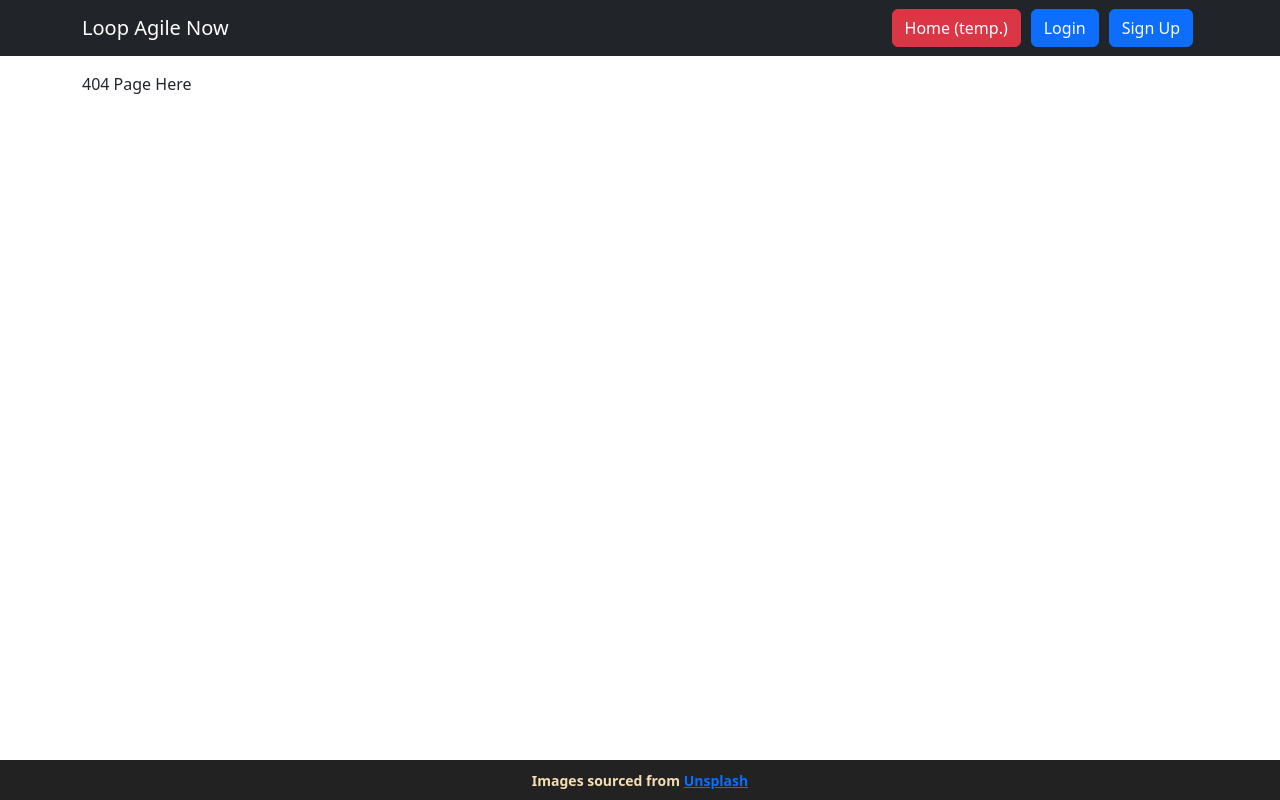
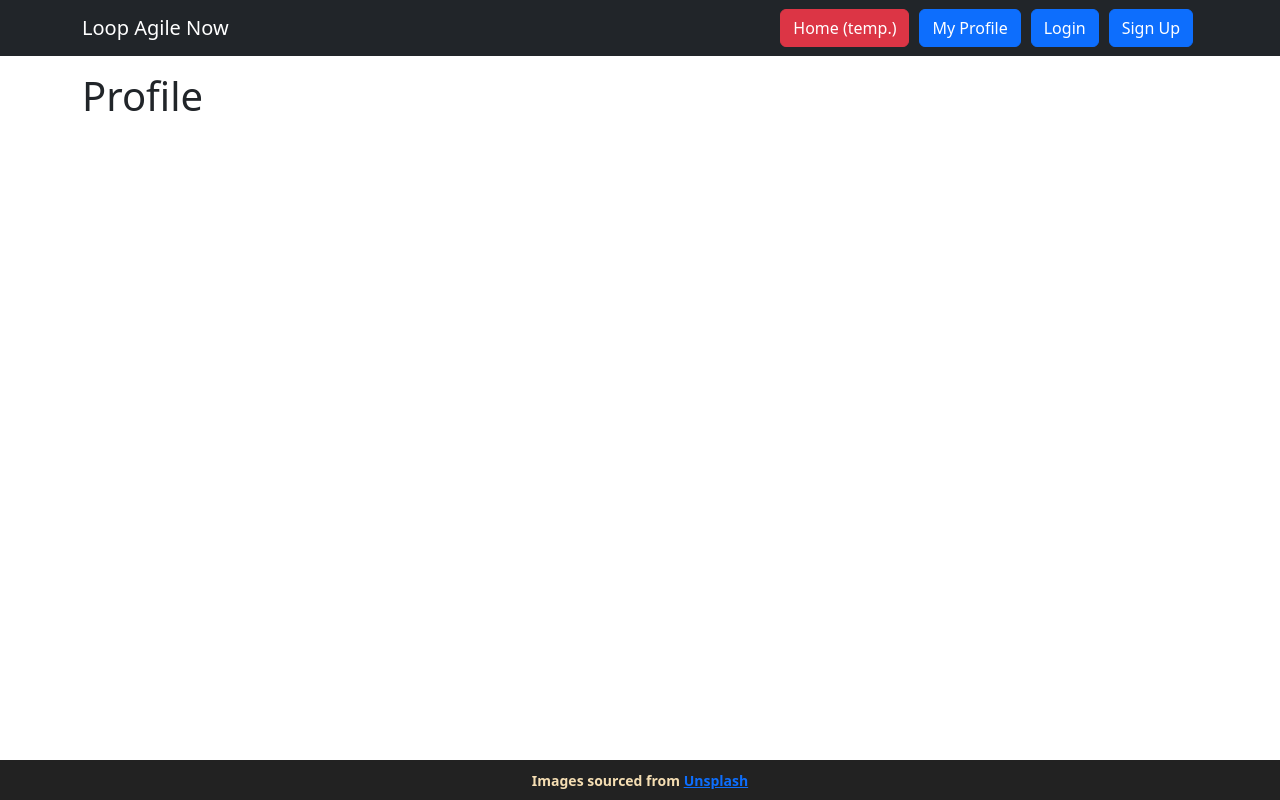
Before and after one commit to JoshThorntonDev/a1-3786643-3785167, a React (Create React App) app: page /profile in a window 1280 px wide. Before the commit this address had no page. Built offline with nearby package versions, Linux system fonts and the light colour scheme.

Commit message:
inital profile page created

```diff
--- a/src/App.js
+++ b/src/App.js
@@ -5,6 +5,7 @@ import Footer from "./components/Footer.js";
 import Landing from "./components/Landing.js";
 import Login from "./components/Login";
 import Register from "./components/Register";
+import Profile from "./components/Profile";
 import { BrowserRouter, Route, Routes } from "react-router-dom";
 import { useState } from "react";
 
@@ -29,6 +30,7 @@ function App() {
           <Route path="/" element={<Landing />} />
           <Route path="/login" element={<Login login={login} />} />
           <Route path="/register" element={<Register login={login} />} />
+          <Route path="/profile" element={<Profile />} />
           <Route path="*" element="404 Page Here" />
         </Routes>
       </div>
--- a/src/components/Header.js
+++ b/src/components/Header.js
@@ -24,6 +24,16 @@ function Header({ logout, currentUser }) {
           >
             Home (temp.)
           </Button>
+          <Button
+                variant="primary"
+                onClick={() => {
+                  navigate("/profile", {
+                    replace: true,
+                  });
+                }}
+              >
+                My Profile
+              </Button>
 
           {currentUser ? (
             <Button
--- /dev/null
+++ b/src/components/Profile.js
@@ -0,0 +1,10 @@
+
+
+function Profile() {
+    return (
+        <h1>Profile</h1>
+
+    );
+}
+
+export default Profile;
```
